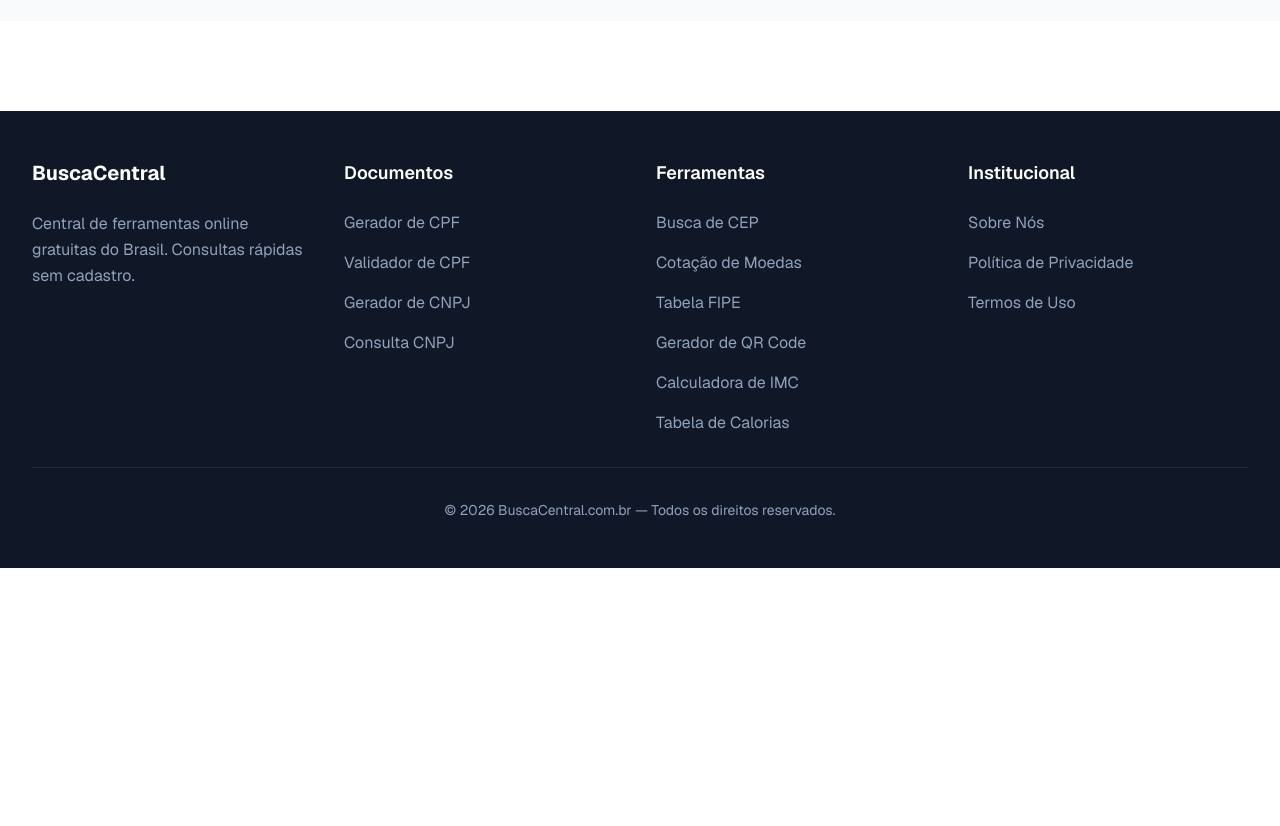
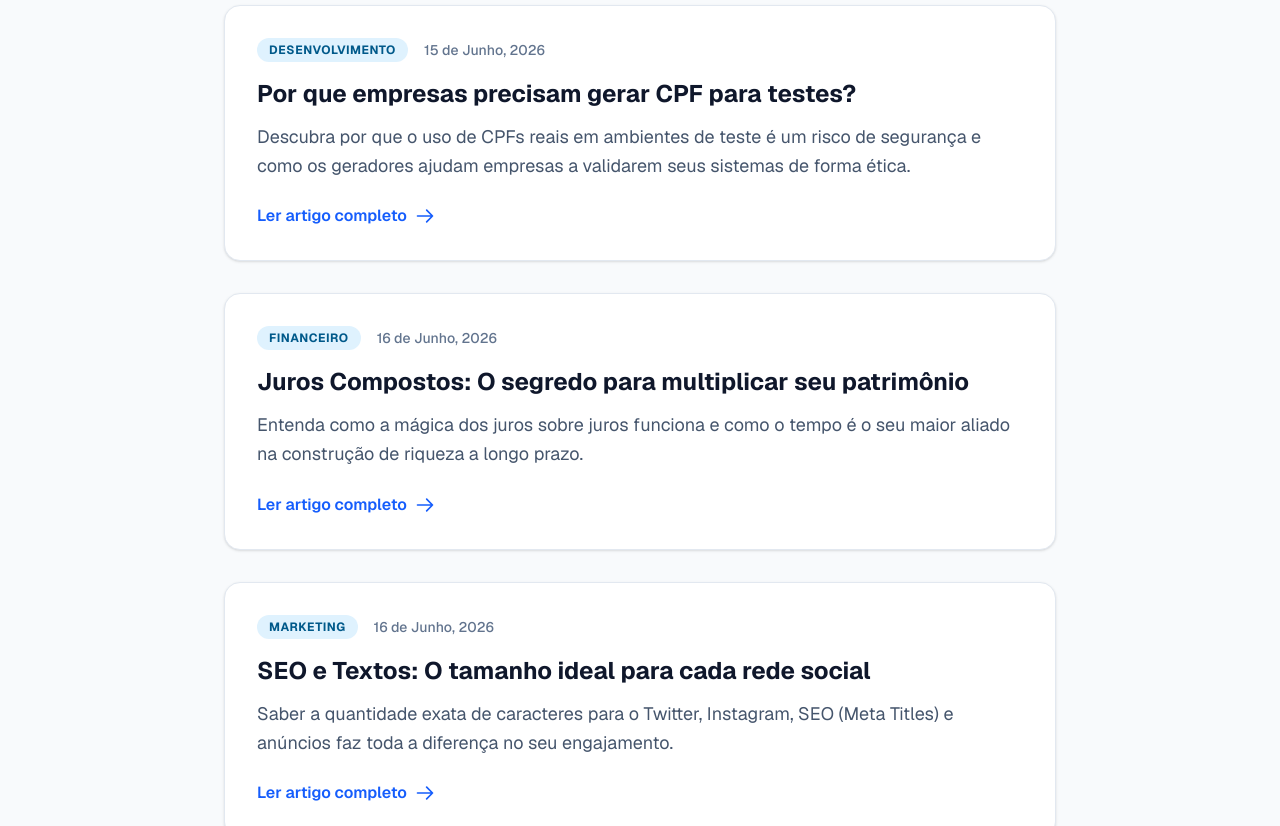
Before and after one commit to buscacentral/buscacentral, a Next.js app: page /artigos in a window 1280 px wide. Shown: the part 1240-2066 px from the top of the page. Before the commit the page ends 1808 px from the top, so only its background shows below. Built offline with nearby package versions, Linux system fonts and the light colour scheme; no server answers.

Commit message:
feat: add 3 new SEO articles for tools

```diff
--- a/src/app/artigos/[slug]/page.tsx
+++ b/src/app/artigos/[slug]/page.tsx
@@ -67,6 +67,68 @@ const articlesData: Record<string, { title: string; content: React.ReactNode; da
 
         <h2>Ferramenta de Cálculo de Paridade</h2>
         <p>Fazer essas contas no papel usando tabelas tributárias de 2024 é doloroso. É exatamente por isso que desenvolvemos nosso simulador de paridade. Use a nossa <Link href="/financeiro/conversor-clt-pj" className="text-blue-600 underline">Calculadora de Conversão CLT para PJ</Link>. Você insere quanto quer receber como PJ e a ferramenta diz na hora o exato salário CLT equivalente, descontando o imposto atualizado do Governo Federal.</p>
+      </>
+    )
+  },
+  'por-que-empresas-precisam-gerar-cpf-para-testes': {
+    title: 'Por que empresas precisam gerar CPF para testes?',
+    date: '15 de Junho, 2026',
+    isoDate: '2026-06-15T12:00:00.000Z',
+    category: 'Desenvolvimento',
+    description: 'Descubra por que o uso de CPFs reais em ambientes de teste é um risco de segurança e como os geradores de CPF ajudam empresas a validarem seus sistemas de forma ética.',
+    content: (
+      <>
+        <p>A Lei Geral de Proteção de Dados (LGPD) mudou drasticamente a forma como as empresas lidam com informações pessoais. Usar CPFs ou CNPJs reais para testar sistemas não é apenas antiético, é ilegal e pode render multas milionárias.</p>
+        <h2 className="text-2xl font-bold mt-8 mb-4">O perigo do "banco de dados espelho"</h2>
+        <p>No passado, era comum que equipes de desenvolvimento fizessem uma cópia do banco de dados de produção para realizar testes localmente. Isso significava que os desenvolvedores tinham acesso a milhares de CPFs de clientes reais.</p>
+        <p>Hoje, isso é uma violação grave de segurança. Para testar formulários, integrações com meios de pagamento ou validações de cadastro, os programadores utilizam dados fictícios que obedecem à mesma lógica matemática dos dados reais, mas não pertencem a ninguém.</p>
+        <h2 className="text-2xl font-bold mt-8 mb-4">Como a matemática resolve o problema</h2>
+        <p>O CPF possui uma lógica matemática chamada de "Dígitos Verificadores" (os dois últimos números). Um gerador de CPF cria 9 números aleatórios e calcula os dois últimos para que a validação matemática passe perfeitamente nos testes, sem vazar os dados de uma pessoa real.</p>
+        <div className="bg-blue-50 border-l-4 border-blue-500 p-6 rounded-r-lg my-8">
+          <h3 className="font-bold text-lg text-blue-900 mb-2">Precisa testar o seu sistema agora?</h3>
+          <p className="text-blue-800">Acesse nossa ferramenta gratuita para <Link href="/documentos/gerador-cpf" className="underline font-semibold hover:text-blue-900">Gerar CPF Válido</Link> e mantenha seus testes seguros e dentro da lei!</p>
+        </div>
+      </>
+    )
+  },
+  'juros-compostos-o-segredo-dos-investimentos': {
+    title: 'Juros Compostos: O segredo para multiplicar seu patrimônio',
+    date: '16 de Junho, 2026',
+    isoDate: '2026-06-16T12:00:00.000Z',
+    category: 'Financeiro',
+    description: 'Entenda como a mágica dos juros sobre juros funciona e como o tempo é o seu maior aliado na construção de riqueza a longo prazo.',
+    content: (
+      <>
+        <p>Albert Einstein teria dito certa vez que "os juros compostos são a oitava maravilha do mundo". Seja essa citação verdadeira ou não, a matemática por trás dos juros compostos é, sem dúvida, o motor principal do crescimento de patrimônio.</p>
+        <h2 className="text-2xl font-bold mt-8 mb-4">O que são Juros Compostos?</h2>
+        <p>Diferente dos juros simples, onde o rendimento incide apenas sobre o valor inicial, nos juros compostos o rendimento de um mês é somado ao montante inicial, e no mês seguinte, os juros incidirão sobre esse novo valor (o montante total).</p>
+        <p>Isso gera o chamado "efeito bola de neve". No começo, o crescimento parece insignificante. Mas ao longo de 10, 20 ou 30 anos, a curva de crescimento torna-se exponencial.</p>
+        <h2 className="text-2xl font-bold mt-8 mb-4">Tempo: O ingrediente secreto</h2>
+        <p>Muitas pessoas acham que para investir é preciso ter muito dinheiro. A verdade é que o tempo é muito mais importante que o dinheiro nos juros compostos. Começar a investir R$ 100 por mês aos 20 anos pode resultar em um patrimônio muito maior do que começar a investir R$ 500 por mês aos 40 anos.</p>
+        <div className="bg-blue-50 border-l-4 border-blue-500 p-6 rounded-r-lg my-8">
+          <h3 className="font-bold text-lg text-blue-900 mb-2">Faça as suas próprias simulações</h3>
+          <p className="text-blue-800">Descubra quanto dinheiro você terá no futuro utilizando nossa <Link href="/financeiro/juros-compostos" className="underline font-semibold hover:text-blue-900">Calculadora de Juros Compostos</Link>. Planeje sua independência financeira hoje!</p>
+        </div>
+      </>
+    )
+  },
+  'tamanho-ideal-textos-seo-redes-sociais': {
+    title: 'SEO e Textos: O tamanho ideal para cada rede social',
+    date: '16 de Junho, 2026',
+    isoDate: '2026-06-16T15:00:00.000Z',
+    category: 'Marketing',
+    description: 'Saber a quantidade exata de caracteres para o Twitter, Instagram, SEO (Meta Titles) e anúncios faz toda a diferença no seu engajamento.',
+    content: (
+      <>
+        <p>Em um mundo onde a atenção é escassa, acertar o tamanho do texto pode determinar se a sua mensagem será lida ou completamente ignorada. E mais: o tamanho correto evita que seu texto seja "cortado" (...), o que afeta drasticamente o SEO e as taxas de clique (CTR).</p>
+        <h2 className="text-2xl font-bold mt-8 mb-4">Meta Title e Meta Description (SEO)</h2>
+        <p>Para o Google, um <strong>Meta Title</strong> deve ter idealmente entre 50 e 60 caracteres. Passou de 60, o Google irá truncar o título. Já a <strong>Meta Description</strong> (o textinho que aparece embaixo do título na pesquisa) tem seu ponto ideal entre 150 e 160 caracteres.</p>
+        <h2 className="text-2xl font-bold mt-8 mb-4">Twitter e Instagram</h2>
+        <p>O X (antigo Twitter) permite até 280 caracteres na versão gratuita, mas estudos indicam que tweets entre 71 e 100 caracteres engajam 17% a mais. Já no Instagram, os 125 primeiros caracteres da legenda são cruciais, pois é onde a plataforma insere o botão "Ver mais".</p>
+        <div className="bg-blue-50 border-l-4 border-blue-500 p-6 rounded-r-lg my-8">
+          <h3 className="font-bold text-lg text-blue-900 mb-2">Conte seus textos antes de publicar</h3>
+          <p className="text-blue-800">Não deixe seu texto ser cortado! Utilize o nosso <Link href="/utilidades/contador-caracteres" className="underline font-semibold hover:text-blue-900">Contador de Caracteres e Palavras</Link> para ajustar seus posts de forma milimétrica.</p>
+        </div>
       </>
     )
   }
--- a/src/app/artigos/page.tsx
+++ b/src/app/artigos/page.tsx
@@ -27,6 +27,27 @@ const artigos = [
     excerpt: 'Um guia completo e prático sobre os prós e contras de trabalhar com carteira assinada versus abrir a própria empresa e faturar como Pessoa Jurídica.',
     date: '10 de Junho, 2026',
     category: 'Trabalhista'
+  },
+  {
+    slug: 'por-que-empresas-precisam-gerar-cpf-para-testes',
+    title: 'Por que empresas precisam gerar CPF para testes?',
+    excerpt: 'Descubra por que o uso de CPFs reais em ambientes de teste é um risco de segurança e como os geradores ajudam empresas a validarem seus sistemas de forma ética.',
+    date: '15 de Junho, 2026',
+    category: 'Desenvolvimento'
+  },
+  {
+    slug: 'juros-compostos-o-segredo-dos-investimentos',
+    title: 'Juros Compostos: O segredo para multiplicar seu patrimônio',
+    excerpt: 'Entenda como a mágica dos juros sobre juros funciona e como o tempo é o seu maior aliado na construção de riqueza a longo prazo.',
+    date: '16 de Junho, 2026',
+    category: 'Financeiro'
+  },
+  {
+    slug: 'tamanho-ideal-textos-seo-redes-sociais',
+    title: 'SEO e Textos: O tamanho ideal para cada rede social',
+    excerpt: 'Saber a quantidade exata de caracteres para o Twitter, Instagram, SEO (Meta Titles) e anúncios faz toda a diferença no seu engajamento.',
+    date: '16 de Junho, 2026',
+    category: 'Marketing'
   }
 ];
 
```
